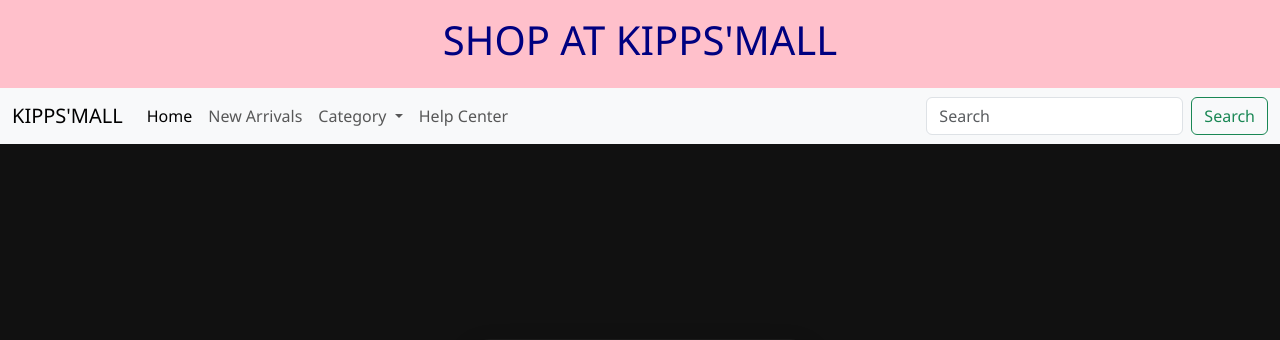
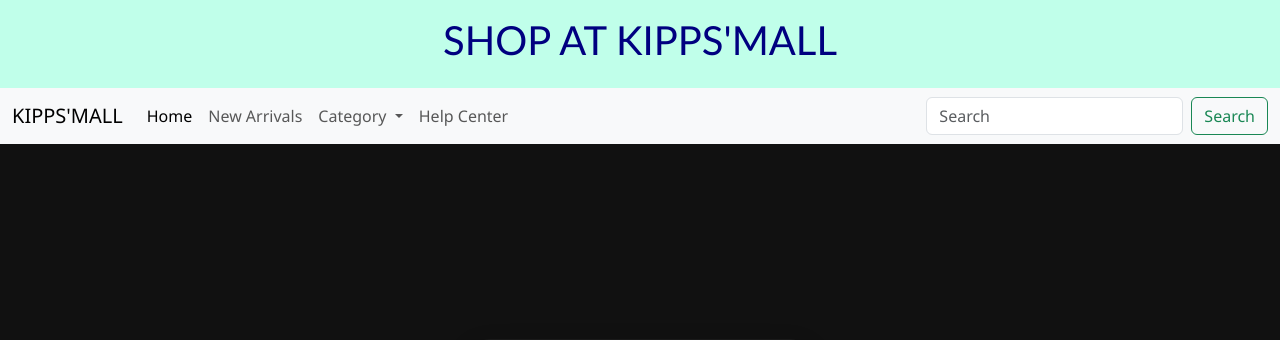
Before and after one commit to shannel890/UPTECH, a Flask app: page / in a window 1280 px wide. Shown: the top 340 px of the page. Run offline with Flask 3, Linux system fonts and the light colour scheme.

Commit message:
original structure

```diff
--- a/app/templates/addidas.html
+++ b/app/templates/addidas.html
@@ -4,7 +4,6 @@
 <link href="https://cdn.jsdelivr.net/npm/bootstrap@5.3.5/dist/css/bootstrap.min.css" rel="stylesheet"
 integrity="sha384-SgOJa3DmI69IUzQ2PVdRZhwQ+dy64/BUtbMJw1MZ8t5HZApcHrRKUc4W0kG879m7" crossorigin="anonymous">
 <link href="https://cdn.jsdelivr.net/npm/bootstrap-icons/font/bootstrap-icons.css" rel="stylesheet">
-<script src="https://cdn.jsdelivr.net/npm/bootstrap@5.3.5/dist/js/bootstrap.bundle.min.js" integrity="sha384-k6d4wzSIapyDyv1kpU366/PK5hCdSbCRGRCMv+eplOQJWyd1fbcAu9OCUj5zNLiq" crossorigin="anonymous"></script>
 
 
 
@@ -55,5 +54,6 @@ integrity="sha384-SgOJa3DmI69IUzQ2PVdRZhwQ+dy64/BUtbMJw1MZ8t5HZApcHrRKUc4W0kG879
   </div>
 </div>
 
+<script src="https://cdn.jsdelivr.net/npm/bootstrap@5.3.5/dist/js/bootstrap.bundle.min.js" integrity="sha384-k6d4wzSIapyDyv1kpU366/PK5hCdSbCRGRCMv+eplOQJWyd1fbcAu9OCUj5zNLiq" crossorigin="anonymous"></script>
 
 {% endblock %}
--- a/app/templates/base.html
+++ b/app/templates/base.html
@@ -23,11 +23,12 @@
       }
 
       header {
-        background-color: pink;
+        background-color: rgb(192, 255, 234);
         color: navy;
         font-size: 2rem;
         text-align: center;
         padding: 1rem;
+        font-family: 'Trebuchet MS', 'Lucida Sans Unicode', 'Lucida Grande', 'Lucida Sans', Arial, sans-serif;
       }
 
       .logo-section {
@@ -139,7 +140,7 @@
                     <div class="card-body">
                         <h5 class="card-title text-decoration-underline">Adidas</h5>
                         <p class="card-text">Tired of shoes that can't keep up? Experience superior cushioning, durable materials, and stylish designs that go the distance. Invest in your feet, invest in quality.</p>
-                        <a href="#" class="btn btn-primary">Shop Now</a>
+                        <a href="{{ url_for('home')}}" class="btn btn-primary">Shop Now</a>
                     </div>
                 </div>
             </div>
```
Also changed, not shown: app/routes.py (line endings or trailing spaces).
